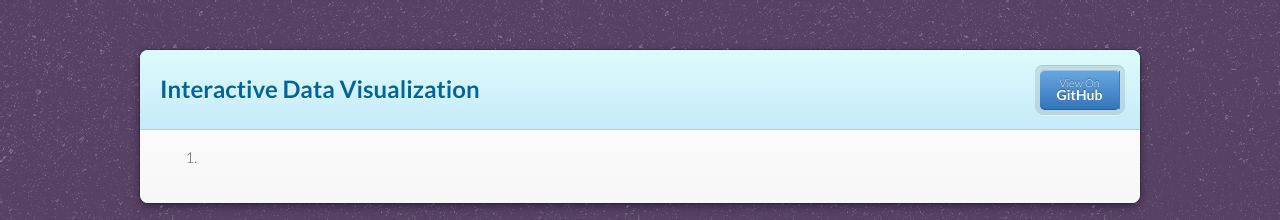
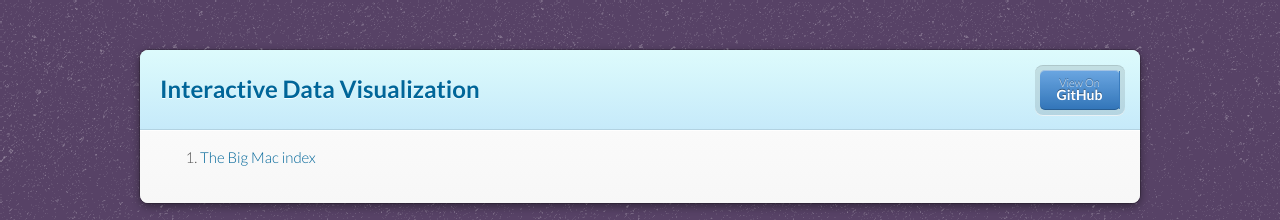
Before and after one commit to wuliong/interactive, a plain HTML site: page index.html in a window 1280 px wide. Shown: the top 220 px of the page. Drawn offline with Linux system fonts and the light colour scheme.

Commit message:
added link to project

```diff
--- a/index.html
+++ b/index.html
@@ -25,7 +25,7 @@
       <section>
 
 	      <ol>
-		      <li></li>
+		      <li><a href="projects/the-big-mac-index/">The Big Mac index</a></li>
 	      </ol>
 
 
```
Also changed, not shown: projects/the-big-mac-index/index.html (+4 -0 lines).
